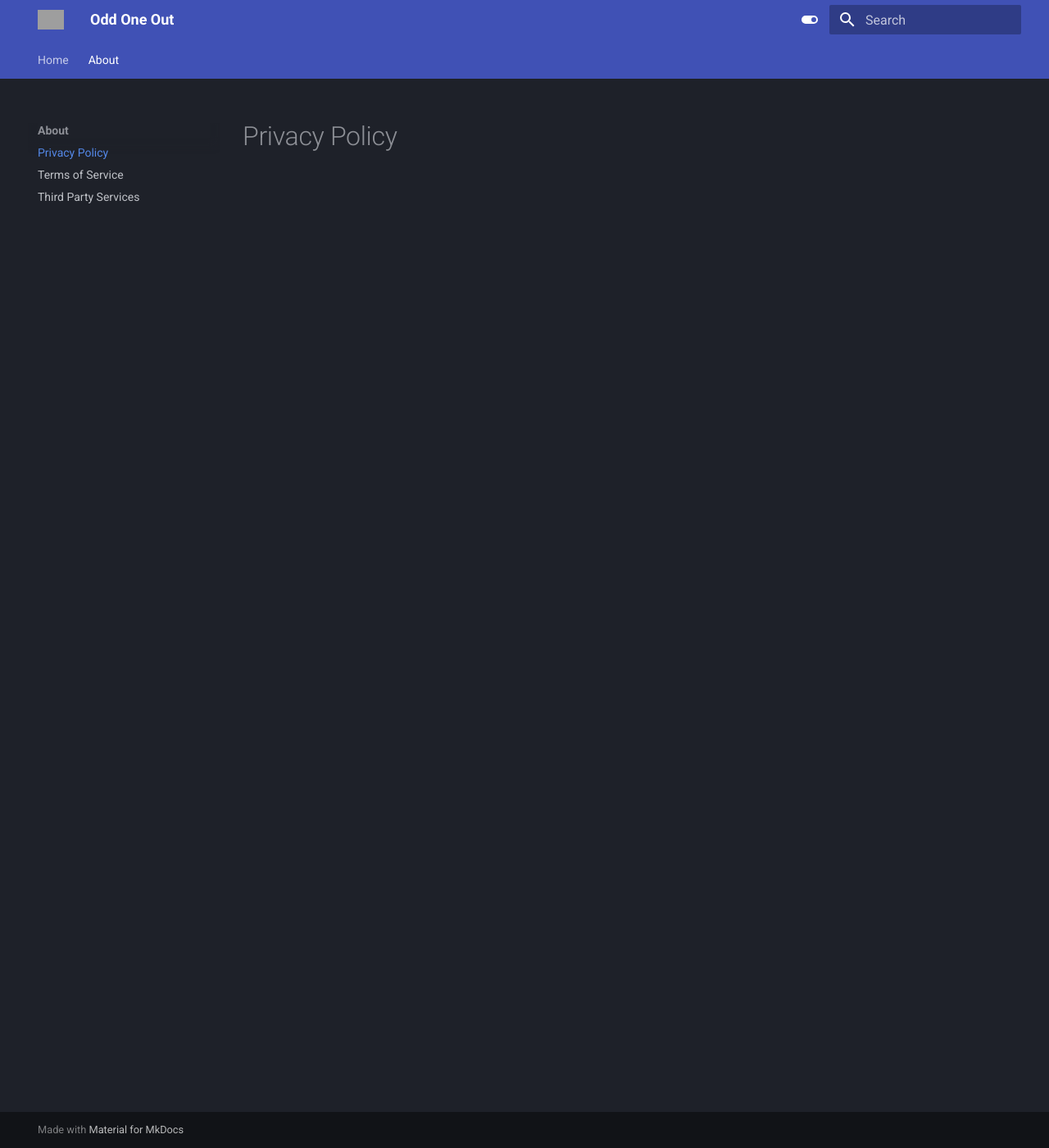
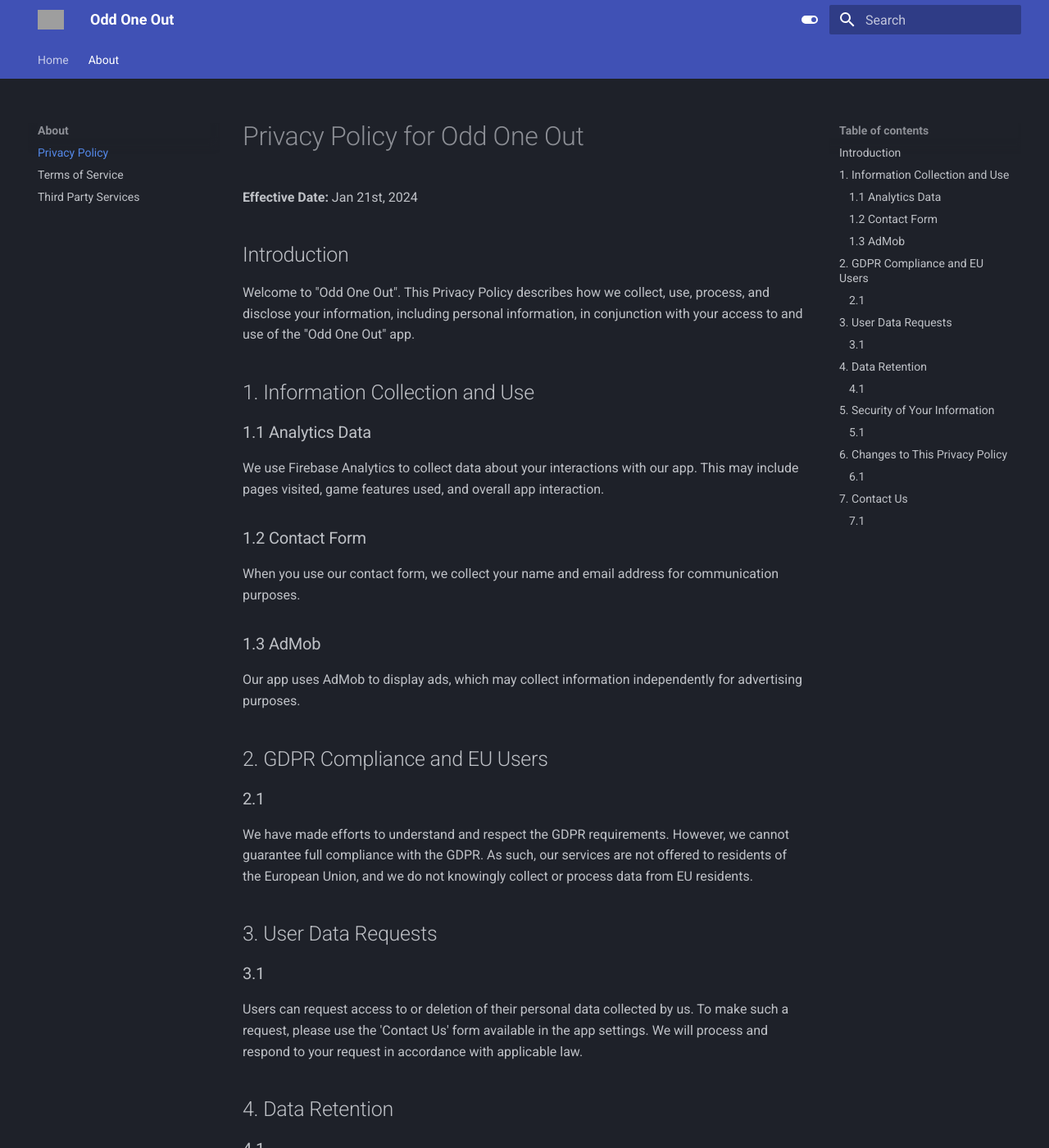
Before and after one commit to oddoneoutgame/odd-one-out, an MkDocs documentation site: the page built from docs/privacy-policy.md, in a window 1280 px wide and 1400 px high. Shown: the whole window at 82% size. Built offline with MkDocs 1.6.1 and Material for MkDocs 9.7.7, drawn with Linux system fonts in a browser that asks for light colours; some of the changed text lies outside the part shown; grey boxes are pictures that could not be loaded.

```diff
--- a/docs/privacy-policy.md
+++ b/docs/privacy-policy.md
@@ -1 +1,48 @@
-# Privacy Policy
+# Privacy Policy for Odd One Out
+
+**Effective Date:** Jan 21st, 2024
+
+## Introduction
+
+Welcome to "Odd One Out". This Privacy Policy describes how we collect, use, process, and disclose your information, including personal information, in conjunction with your access to and use of the "Odd One Out" app.
+
+## 1. Information Collection and Use
+
+### 1.1 Analytics Data
+We use Firebase Analytics to collect data about your interactions with our app. This may include pages visited, game features used, and overall app interaction.
+
+### 1.2 Contact Form
+When you use our contact form, we collect your name and email address for communication purposes.
+
+### 1.3 AdMob
+Our app uses AdMob to display ads, which may collect information independently for advertising purposes.
+
+## 2. GDPR Compliance and EU Users
+
+### 2.1
+We have made efforts to understand and respect the GDPR requirements. However, we cannot guarantee full compliance with the GDPR. As such, our services are not offered to residents of the European Union, and we do not knowingly collect or process data from EU residents.
+
+## 3. User Data Requests
+
+### 3.1
+Users can request access to or deletion of their personal data collected by us. To make such a request, please use the 'Contact Us' form available in the app settings. We will process and respond to your request in accordance with applicable law.
+
+## 4. Data Retention
+
+### 4.1
+We retain your personal data only for as long as necessary to provide our services and for legitimate business purposes.
+
+## 5. Security of Your Information
+
+### 5.1
+We are committed to ensuring the security of your personal information and employ various security measures to protect it.
+
+## 6. Changes to This Privacy Policy
+
+### 6.1
+We may update this Privacy Policy from time to time. We will notify you of any changes by posting the new Privacy Policy on this page.
+
+## 7. Contact Us
+
+### 7.1
+If you have any questions or concerns about this Privacy Policy or our data practices, please contact us through our app's 'Contact Us' form.
--- a/docs/terms-of-service.md
+++ b/docs/terms-of-service.md
@@ -1 +1,38 @@
-# Terms of service
+# Terms of Service for Odd One Out
+
+**Last Updated:** Jan 21st, 2024
+
+## 1. Acceptance of Terms
+1.1 By accessing or using the "Odd One Out" app (the "Service"), you agree to be bound by these Terms of Service ("Terms"). If you disagree with any part of the terms, you are not permitted to access the Service.
+
+## 2. Use of the Service
+2.1 "Odd One Out" provides a social deduction game accessible through mobile devices.
+2.2 The Service is intended for users who are at least 13 years of age. Users under 13 are not permitted to use the Service.
+
+## 4. User Conduct
+4.1 You agree not to use the Service to engage in any illegal, harmful, or offensive conduct.
+4.2 You are responsible for all content you transmit or submit through the Service.
+
+## 5. Intellectual Property
+5.1 All rights, title, and interest in and to the Service (excluding user-generated content) are and will remain the exclusive property of "Odd One Out" and its licensors.
+
+## 6. Privacy and Data Protection
+6.1 By using the Service, you agree to the collection and use of information in accordance with our Privacy Policy.
+
+## 7. Modifications to the Service and Terms
+7.1 "Odd One Out" reserves the right to modify or discontinue the Service at any time without notice.
+7.2 We may revise these Terms from time to time. The most current version will always be posted on our website.
+
+## 8. Disclaimer of Warranties
+8.1 The Service is provided on an "as is" and "as available" basis. "Odd One Out" makes no warranties regarding the Service, express or implied.
+
+## 9. Limitation of Liability
+9.1 "Odd One Out" shall not be liable for any indirect, incidental, special, consequential, or punitive damages resulting from your access to or use of the Service.
+
+## 10. Governing Law
+10.1 These Terms shall be governed by the laws of the jurisdiction in which our company is established, without regard to its conflict of law principles.
+
+## 11. Contact Information
+11.1 If you have any questions about these Terms, please contact us at [Your Contact Information].
+
+**Last Updated:** Jan 21st, 2024
```
Also changed, not shown: docs/third-party-services.md (+25 -1 lines).
